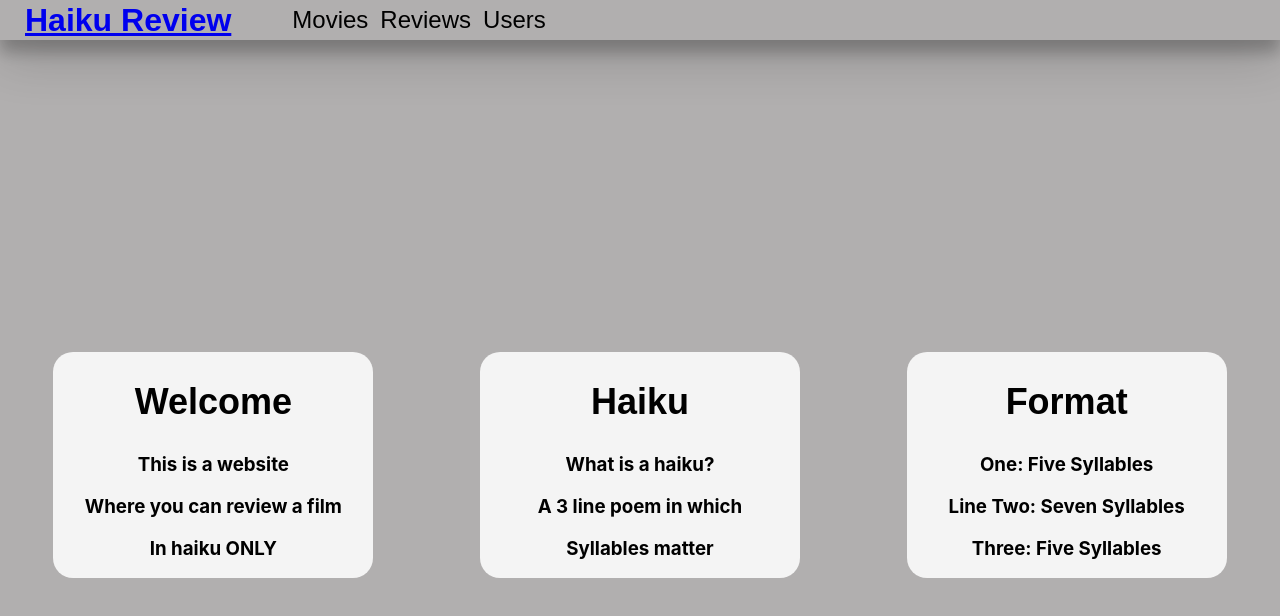
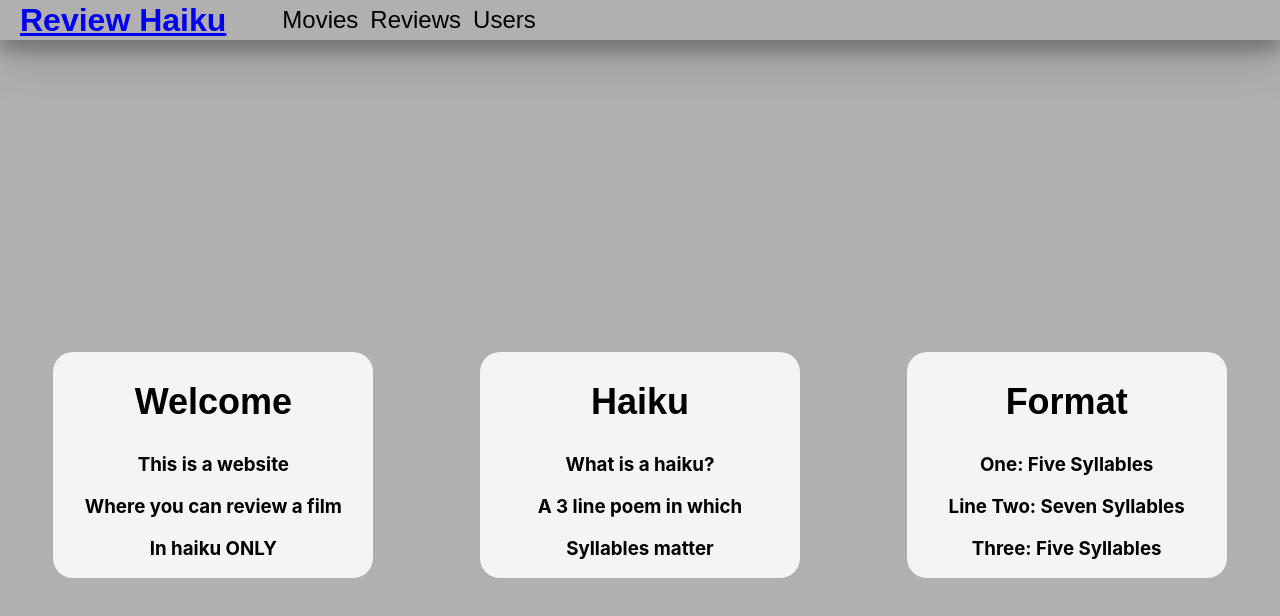
Before and after one commit to robotriley/review-haiku-backend, a React (Create React App) app in the folder client/: page / in a window 1280 px wide. Shown: the top 616 px of the page. Built offline with nearby package versions, Linux system fonts and the light colour scheme.

Commit message:
changed title in nav

```diff
--- a/client/src/App.css
+++ b/client/src/App.css
@@ -27,7 +27,7 @@
   font-weight: bolder;
   margin-left: 20px;
   font-family: fantasy;
-  padding: 5px;
+  /* padding: 5px; */
 }
 
 .navbar-brand:hover {
--- a/client/src/components/Navbar.js
+++ b/client/src/components/Navbar.js
@@ -5,7 +5,7 @@ const Navbar = () => {
         <div id='navbar'>
 
             <NavLink to={'/'}>
-                <p className="navbar-brand" id="Home">Haiku Review</p>
+          <p className="navbar-brand" id="Home">Review Haiku</p>
             </NavLink>
             <div id='buttonbar'>
             <NavLink to={'/movies'}>
```
